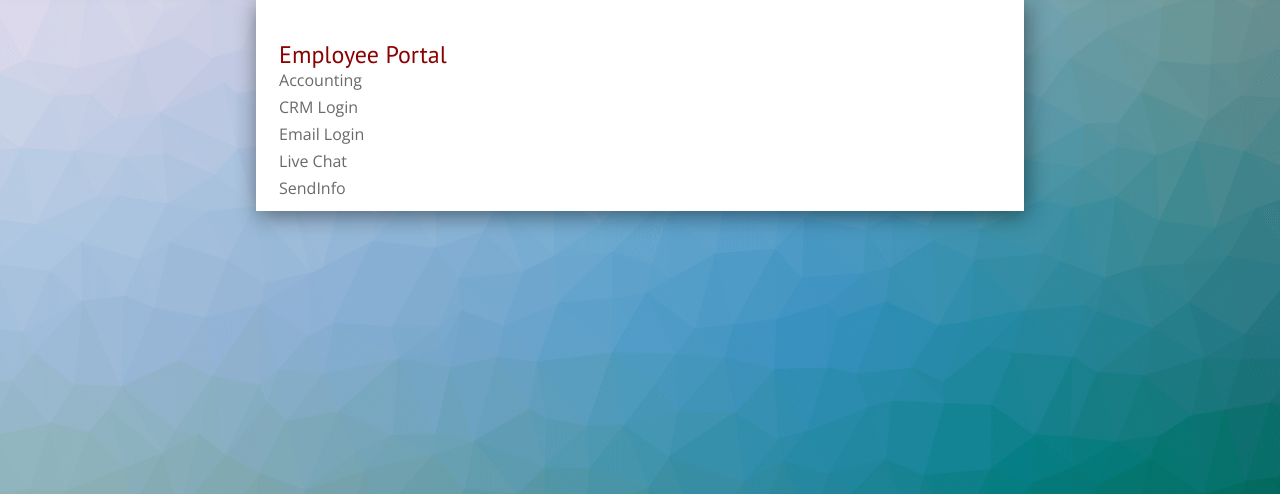
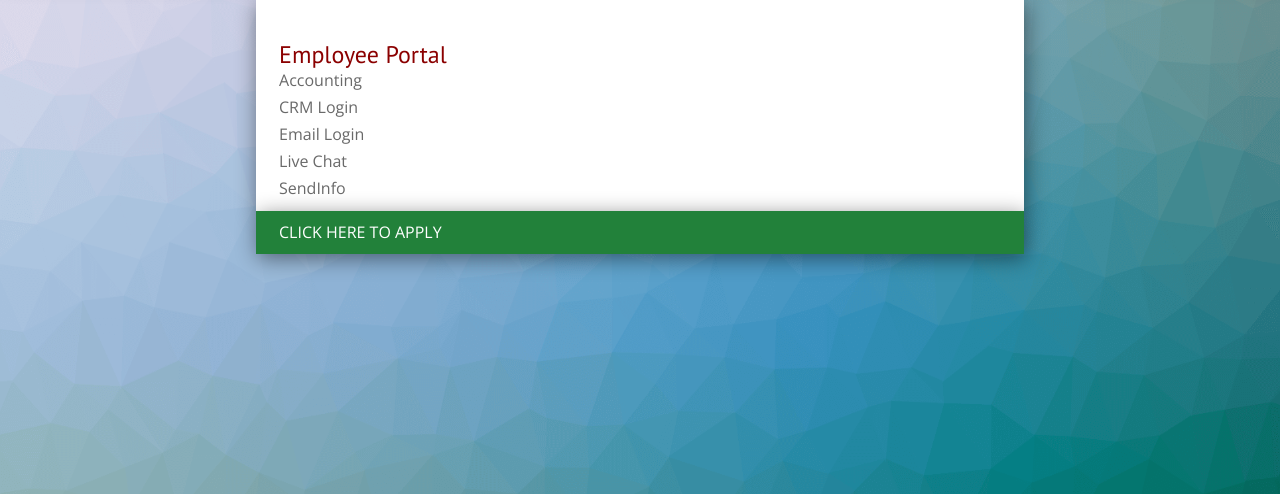
Before and after one commit to zaochamb/Wobsite, a Flask app: page /employee in a window 1280 px wide. Shown: the part 191-685 px from the top of the page. Run offline with Flask 2, Linux system fonts and the light colour scheme.

Commit message:
application link for articles

```diff
--- a/article_system/article.py
+++ b/article_system/article.py
@@ -28,7 +28,6 @@ def articles(path):
         if path == '':
             path = 'Articles'
         return f.render_template(get_main_template(),links = links, page_name = path.replace('.html', '') )
-
 
 
 def get_links(subcategory):
--- a/templates/article_layout.html
+++ b/templates/article_layout.html
@@ -4,4 +4,8 @@
     <div class="light">
     {% block article %}{% endblock %}
     </div>
+
+    <section class="dark">
+    <a href="{{ url_for('apply') }}"> CLICK HERE TO APPLY</a>
+    </section>
 {% endblock %}
--- a/wobsite.py
+++ b/wobsite.py
@@ -36,6 +36,10 @@ if __name__ == "__main__":
 def home():
     return render_template('home.html')
 
+@app.route('/apply')
+def apply():
+    return contact()
+
 
 @app.route('/contact')
 def contact():
```
